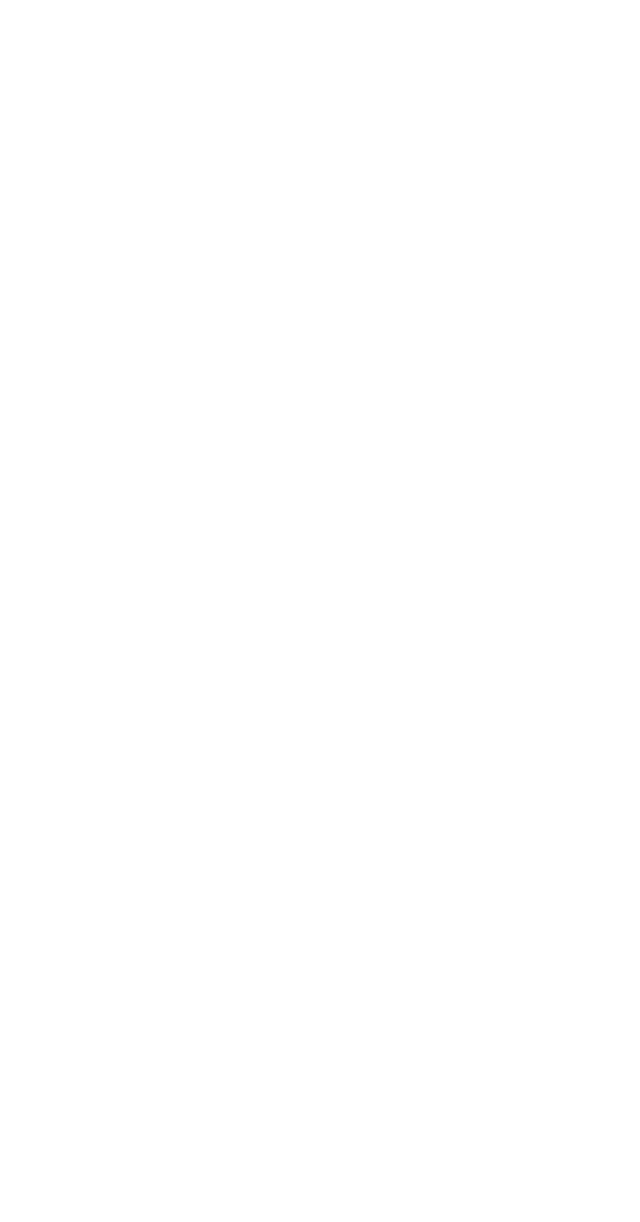
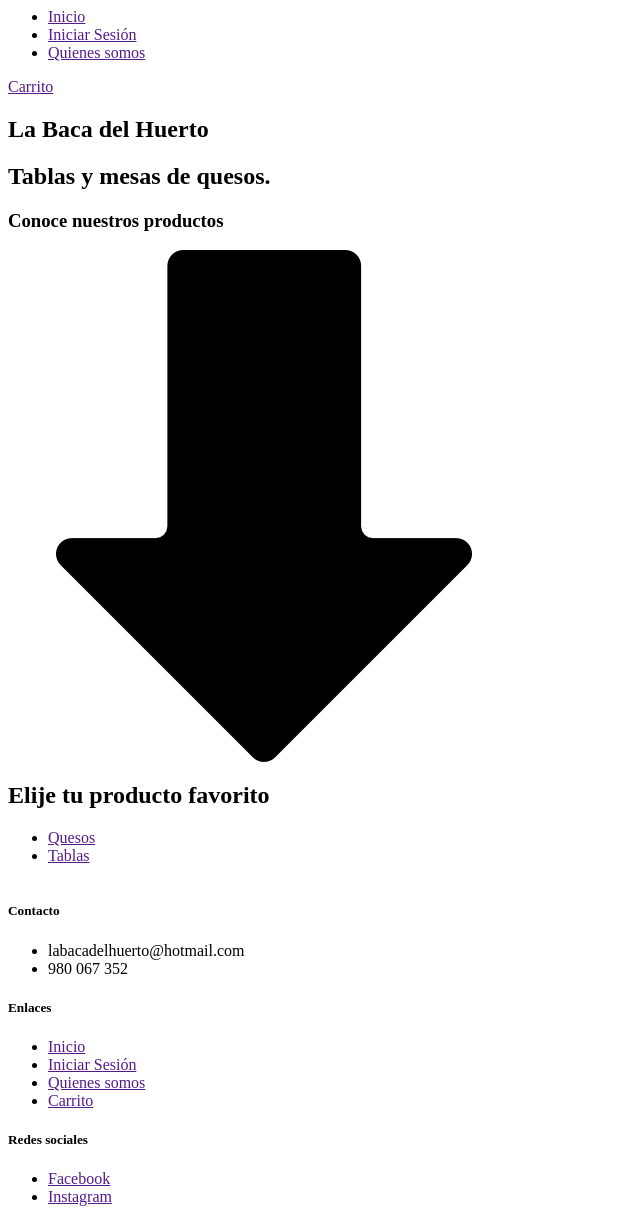
Before and after one commit to dbranco86/labacadelhuerto, a plain HTML site: page index.html in a window 1280 px wide. Shown: the whole page, without its empty margins (0-640 px from the left). Before the commit the page ends 800 px from the top, so only its background shows below. Drawn offline with Linux system fonts and the light colour scheme.

Commit message:
Trabajando en el index

```diff
--- a/index.html
+++ b/index.html
@@ -3,20 +3,127 @@
     <meta charset="UTF-8">
     <meta http-equiv="X-UA-Compatible" content="IE=edge">
     <meta name="viewport" content="width=device-width, initial-scale=1.0">
-    <title>Document</title>
+    <title>Inicio</title>
 </head>
 <body>
     <!--INICIO HEADER-->
     <header>
-
+        <div>
+            <a href="./imagenes/logo.png"></a>
+        </div>
+        <nav>
+            <ul>
+                <li>
+                    <a href="">Inicio</a>
+                </li>
+                <li>
+                    <a href="">Iniciar Sesión</a>
+                </li>
+                <li>
+                    <a href="">Quienes somos</a>
+                </li>
+            </ul>
+            <div>
+                <a href="">Carrito</a>
+            </div>
+        </nav>
     </header>
     <!--INICIO MAIN-->
     <main>
-
+        <section>
+            <div>
+                <h1>La Baca del Huerto</h1>
+                <h2>Tablas y mesas de quesos.</h2>
+            </div>
+            <div>
+                <h3>Conoce nuestros productos</h3>
+                <div>
+                    <img src="./imagenes/flecha-hacia-abajo.png" alt="">
+                </div>
+            </div>
+        </section>
+        <section>
+            <div>
+                <h2>Elije tu producto favorito</h2>
+            </div>
+            <nav>
+                <ul>
+                    <li>
+                        <a href="">Quesos</a>
+                    </li>
+                    <li>
+                        <a href="">Tablas</a>
+                    </li>
+                </ul>
+            </nav>
+        </section>
+        <section>
+            <a href="">
+                <div>
+                    <img src="" alt="">
+                </div>
+            </a>
+            <a href="">
+                <div>
+                    <img src="" alt="">
+                </div>
+            </a>
+            <a href="">
+                <div>
+                    <img src="" alt="">
+                </div>
+            </a>
+            <a href="">
+                <div>
+                    <img src="" alt="">
+                </div>
+            </a>
+        </section>
+        <section>
+            <div>
+                <img src="" alt="">
+            </div>
+        </section>
     </main>
     <!--INICIO FOOTER-->
     <footer>
-
+        <div>
+            <div>
+                <h5>Contacto</h5>
+                <ul>
+                    <li>labacadelhuerto@hotmail.com</li>
+                    <li>980 067 352</li>
+                </ul>
+            </div>
+            <div>
+                <h5>Enlaces</h5>
+                <ul>
+                    <li>
+                        <a href="">Inicio</a>
+                    </li>
+                    <li>
+                        <a href="">Iniciar Sesión</a>
+                    </li>
+                    <li>
+                        <a href="">Quienes somos</a>
+                    </li>
+                    <li>
+                        <a href="">Carrito</a>
+                    </li>
+                </ul>
+            </div>
+            <div>
+                <h5>Redes sociales</h5>
+                <ul>
+                    <li>
+                        <a href="">Facebook</a>
+                    </li>
+                    <li>
+                        <a href="">Instagram</a>
+                    </li>
+                </ul>
+            </div>
+        </div>
     </footer>
 </body>
 </html>
```
Also changed, not shown: imagenes/flecha-hacia-abajo.png (added), imagenes/logo.png (added).
